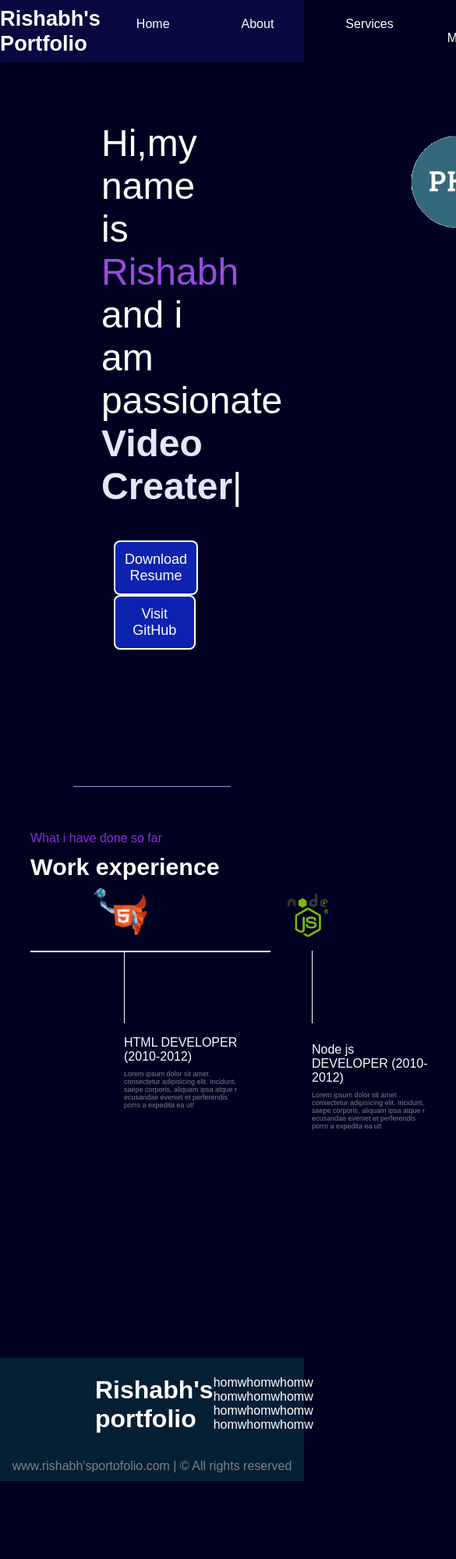
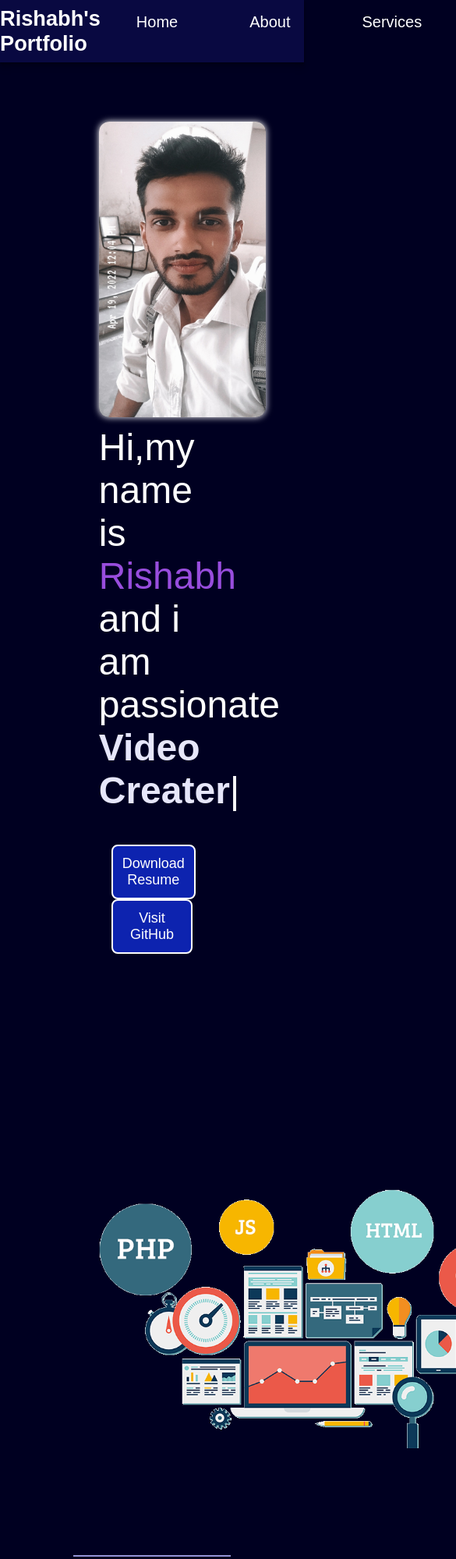
Before and after one commit to Rishuatgit/Personal-Portfolio-Website, a plain HTML site: page index.html in a window 390 px wide. Shown: the top 1999 px of the page at 78% size, 585 px wide, since content can reach past the window. Before the commit the page ends 1899 px from the top, so only its background shows below. Drawn offline with nearby package versions, Linux system fonts and the light colour scheme; a web font is replaced by a local one.

Commit message:
2nd commit

```diff
--- a/index.html
+++ b/index.html
@@ -10,6 +10,7 @@
     <link
         href="https:// fonts.googleapis.com/css2?family=Poppins:wght@400;700&family=Roboto+Slab&family=Ubuntu&display=swap"
         rel="stylesheet">
+        <link rel="stylesheet" href="./style.css" class="href">
     <style>
         * {
             margin: 0;
@@ -47,6 +48,7 @@
             color: white;
             text-decoration: none;
             margin: 0 23px;
+            font-size: 20px;
         }
 
         nav ul li a:hover {
@@ -196,8 +198,16 @@
             color: gray;
             padding: 10px 0px;
         }
-        .leftSection .buttons{
-                padding: 42px 16px;
+
+        .leftSection .buttons {
+            padding: 42px 16px;
+        }
+
+        #dp {
+            border-radius: 13px;
+            width: 214px;
+            height: 379px;
+            box-shadow: 0px 0px 9px white;
         }
     </style>
 </head>
@@ -220,6 +230,7 @@
     <main>
         <section class="firstSection">
             <div class="leftSection">
+                <img src="./dp.jpg" id="dp" alt="">
                 Hi,my name is <span class="purpole"> Rishabh</span>
                 <div>and i am passionate</div>
                 <span id="element"></span>
@@ -270,7 +281,8 @@
                         At Google
                     </div>
                     <div class="vertical-desc">
-                        Rishabh ipsum dolor sit amet consectetur adipisicing elit. Incidunt, saepe corporis, aliquam ipsa
+                        Rishabh ipsum dolor sit amet consectetur adipisicing elit. Incidunt, saepe corporis, aliquam
+                        ipsa
                         atque r ecusandae eveniet et perferendis porro a expedita ea ut!
                     </div>
 
--- /dev/null
+++ b/style.css
@@ -0,0 +1,45 @@
+@media (max-width:800px) {
+    body {}
+
+    .firstSection {
+        display: flex;
+        flex-direction: column;
+        align-items: center;
+        justify-content: center;
+    }
+
+    .secondSection .box {
+        display: flex;
+        flex-direction: column;
+        /* align-items: center;
+        justify-content: center; */
+    }
+
+    nav {
+        display: flex;
+        justify-content: space-around;
+    }
+
+    .secondSection {
+
+        display: flex;
+        flex-direction: column;
+        align-items: center;
+        justify-content: center;
+    }
+    .secondSection .box .vertical{
+        margin: 92px 297px;
+    }
+
+    footer {
+
+        margin-top: 1295px;
+    }
+
+    footer .footer {
+        display: flex;
+        justify-content: space-evenly;
+        padding: 23px 36px;
+    }
+
+}
```
Also changed, not shown: dp.jpg (added).
